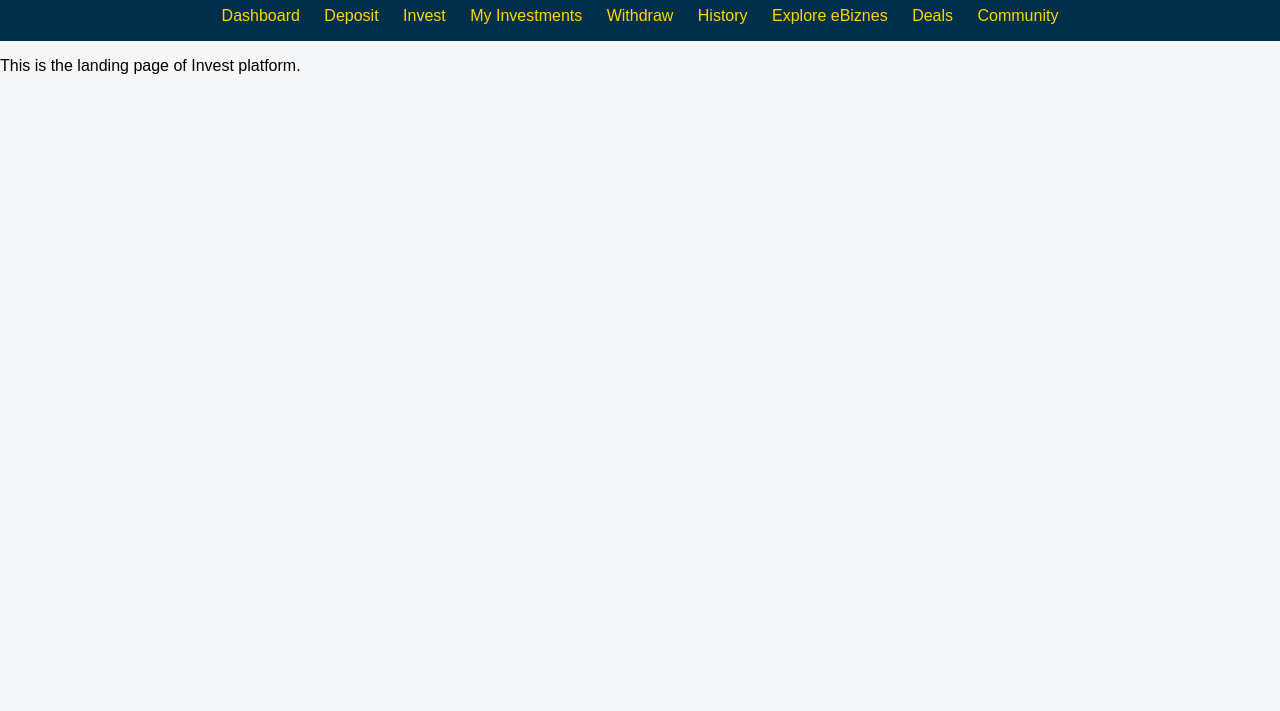
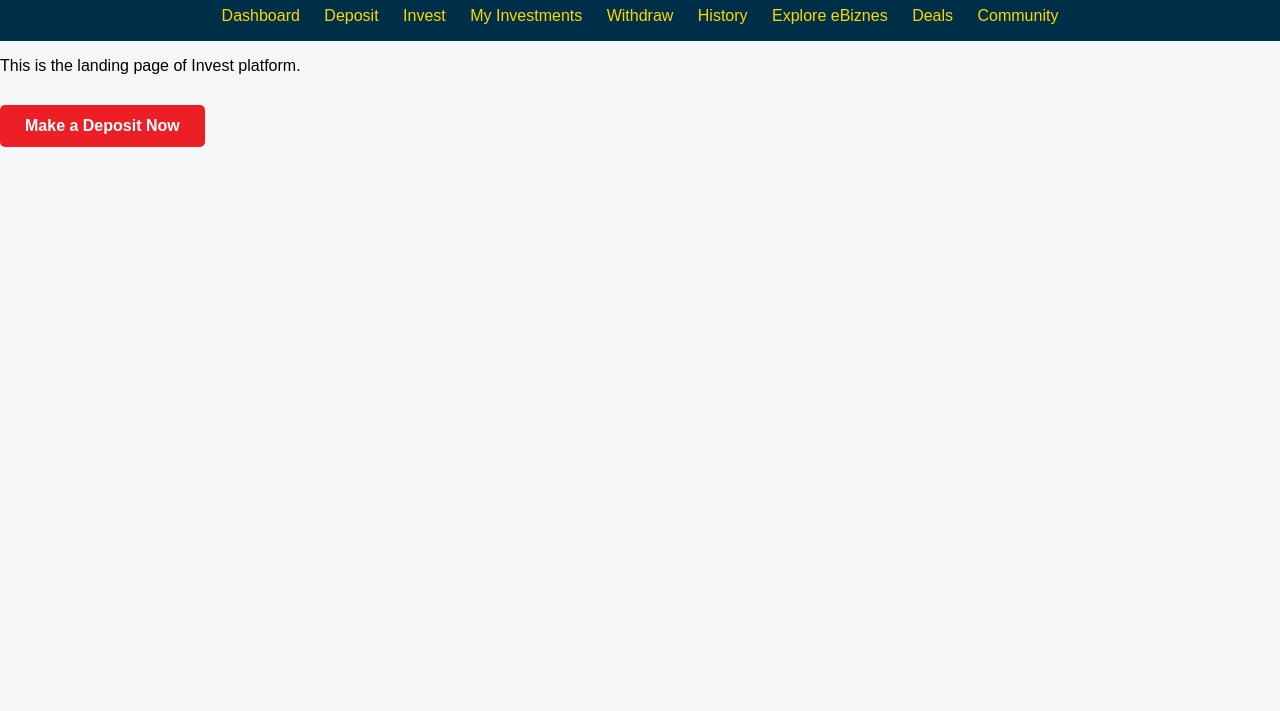
Before and after one commit to csxperts/ewallet-invest, a plain HTML site: page index.html in a window 1280 px wide. Shown: the part 89-800 px from the top of the page. Drawn offline with Linux system fonts and the light colour scheme.

Commit message:
Update index.html

```diff
--- a/index.html
+++ b/index.html
@@ -11,7 +11,7 @@
     <h1>Welcome to Invest - eWallet</h1>
     <nav>
       <a href="/cabinet">Dashboard</a>
-      <a href="/deposit">Deposit</a>
+      <a href="deposit.html">Deposit</a> <!-- Updated link -->
       <a href="/invest">Invest</a>
       <a href="/my-investments">My Investments</a>
       <a href="/withdraw">Withdraw</a>
@@ -23,6 +23,21 @@
   </header>
   <main>
     <p>This is the landing page of Invest platform.</p>
+
+    <!-- Optional: Add a CTA button for deposit -->
+    <section style="margin-top: 30px;">
+      <a href="deposit.html" style="
+        display: inline-block;
+        padding: 12px 25px;
+        background-color: #ec1f27;
+        color: white;
+        text-decoration: none;
+        font-weight: bold;
+        border-radius: 5px;
+      ">
+        Make a Deposit Now
+      </a>
+    </section>
   </main>
 </body>
 </html>
```
